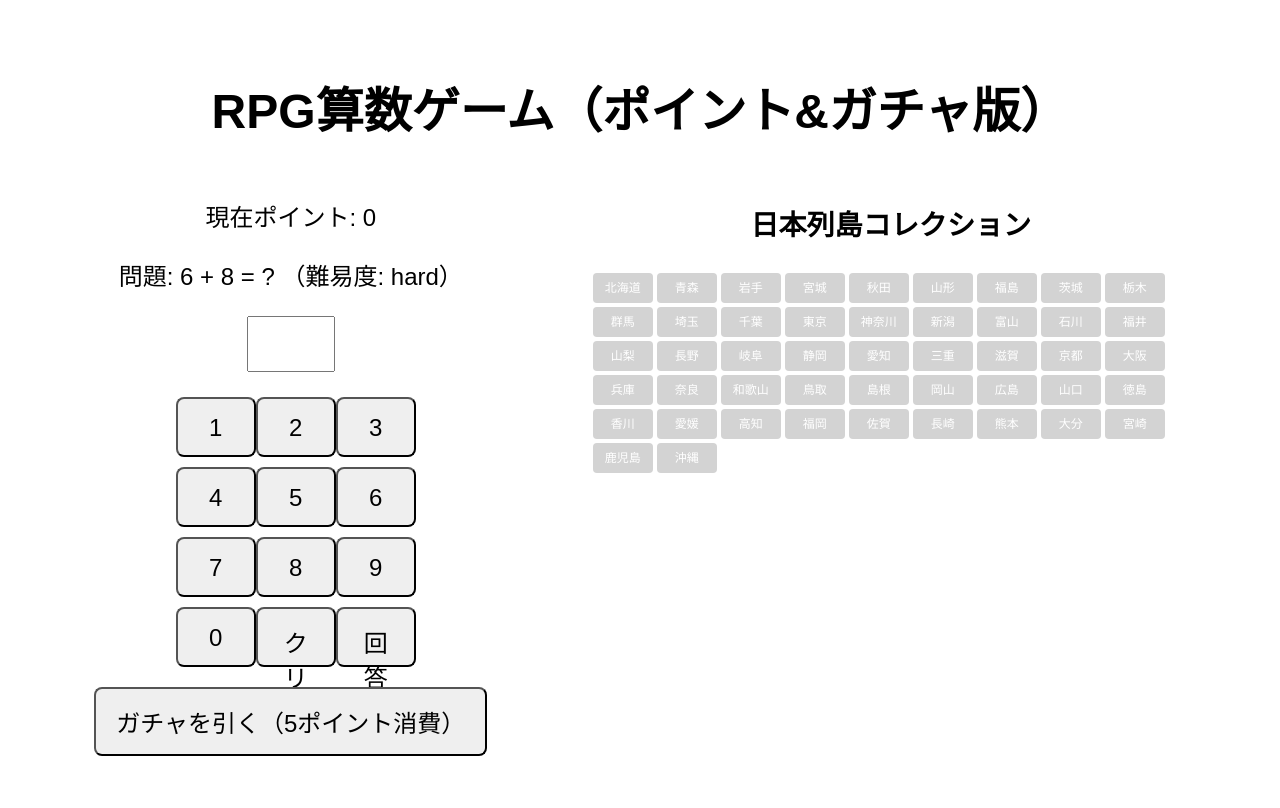
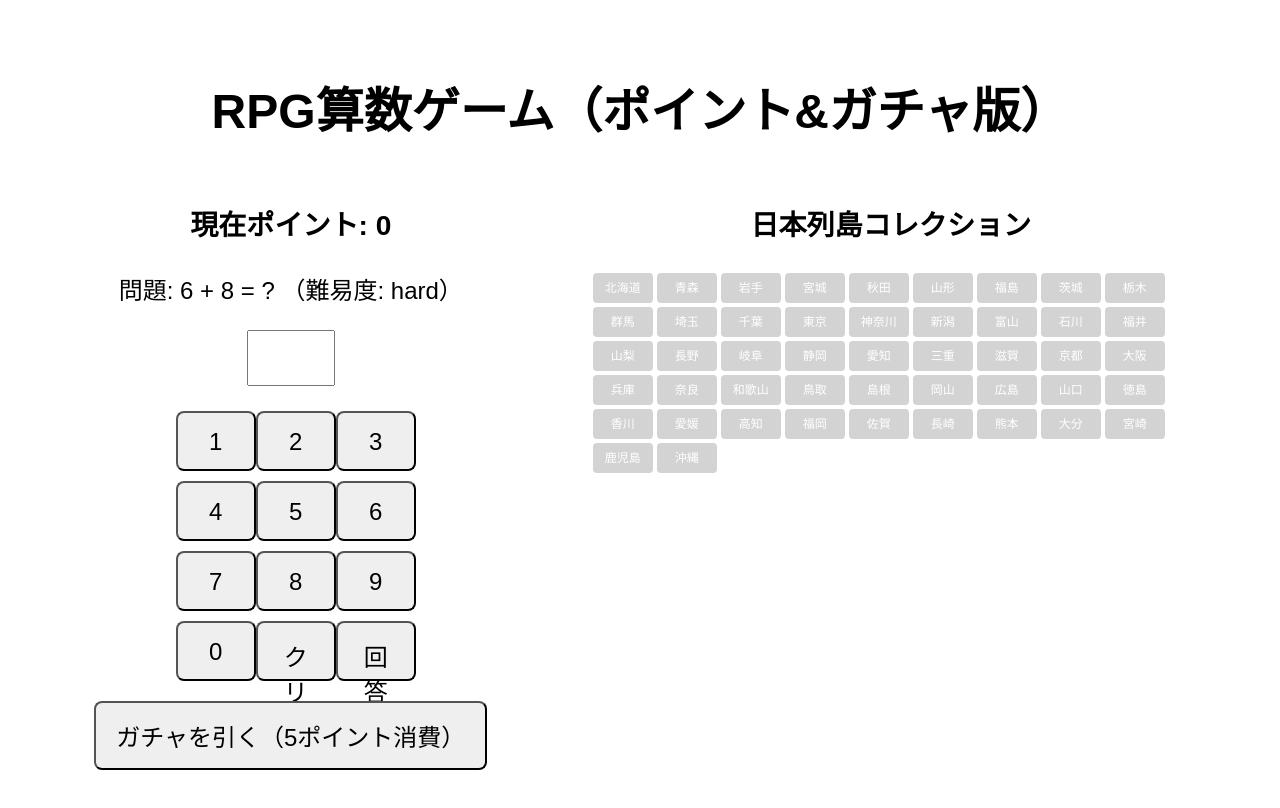
Before and after one commit to kotani6053/manaho0610, a React (Vite) app: page / in a window 1280 px wide. Shown: the top 808 px of the page. Built offline with nearby package versions, Linux system fonts and the light colour scheme; the HTML template or start-up script is replaced by a standard one.

Commit message:
Update ScoreBoard.jsx

```diff
--- a/src/components/ScoreBoard.jsx
+++ b/src/components/ScoreBoard.jsx
@@ -1,11 +1,7 @@
 import React from 'react';
 
 function ScoreBoard({ points }) {
-  return (
-    <div>
-      <p>現在ポイント: {points}</p>
-    </div>
-  );
+  return <h3>現在ポイント: {points}</h3>;
 }
 
 export default ScoreBoard;
```
